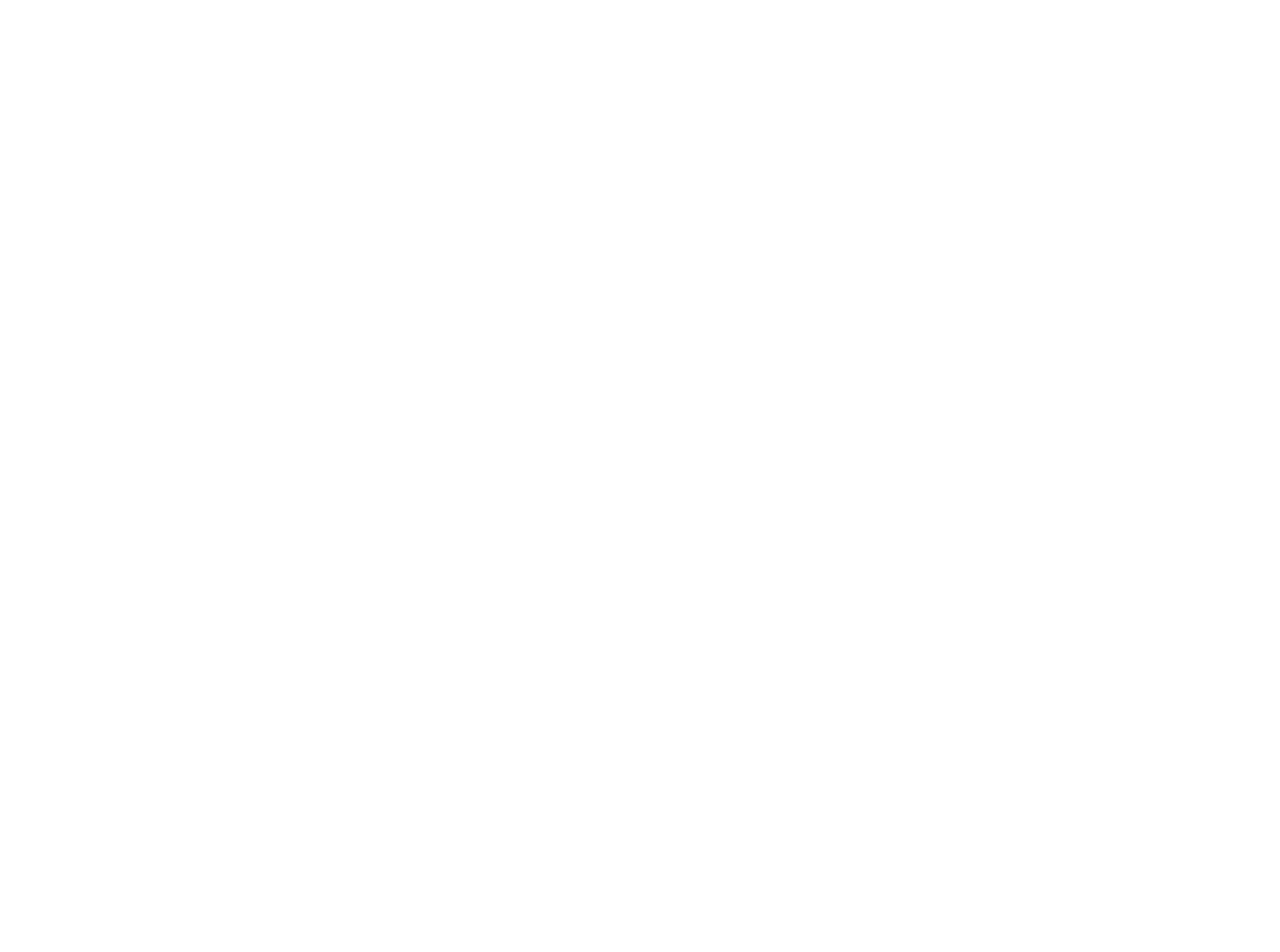
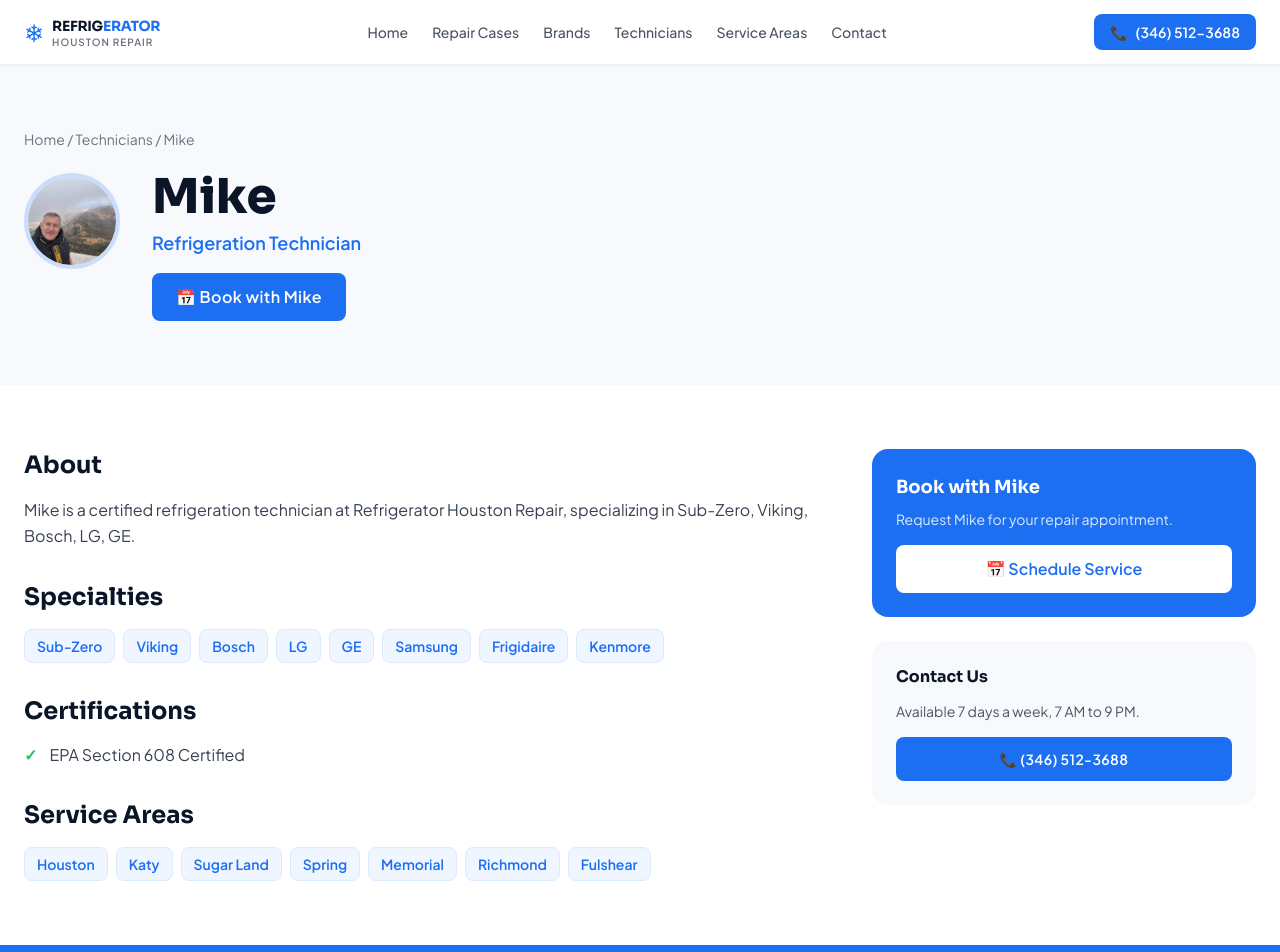
Before and after one commit to SerhiiTa/-refrigerator-houston-repair, a Next.js app: page /technicians/mike-t in a window 1280 px wide. Before the commit this address had no page. Shown: the top 952 px of the page. Before the commit the page ends 800 px from the top, so only its background shows below. Built offline with nearby package versions, Linux system fonts and the light colour scheme.

Commit message:
Add technician profile: Mike

```diff
--- /dev/null
+++ b/src/app/technicians/mike-t/page.tsx
@@ -0,0 +1,177 @@
+import type { Metadata } from 'next'
+import Link from 'next/link'
+import { repairCases } from '@/data/repairCases'
+import RepairCaseCard from '@/components/RepairCaseCard'
+import CTABanner from '@/components/CTABanner'
+
+const d = {
+  "slug": "mike-t",
+  "name": "Mike",
+  "firstName": "Mike",
+  "title": "Refrigeration Technician",
+  "bio": "Mike is a certified refrigeration technician at Refrigerator Houston Repair, specializing in Sub-Zero, Viking, Bosch, LG, GE.",
+  "specialties": [
+    "Sub-Zero",
+    "Viking",
+    "Bosch",
+    "LG",
+    "GE",
+    "Samsung",
+    "Frigidaire",
+    "Kenmore"
+  ],
+  "certifications": [
+    "EPA Section 608 Certified"
+  ],
+  "photo": "/images/technicians/mike-t.jpeg",
+  "areas": [
+    {
+      "slug": "houston",
+      "name": "Houston"
+    },
+    {
+      "slug": "katy",
+      "name": "Katy"
+    },
+    {
+      "slug": "sugar-land",
+      "name": "Sugar Land"
+    },
+    {
+      "slug": "spring",
+      "name": "Spring"
+    },
+    {
+      "slug": "memorial",
+      "name": "Memorial"
+    },
+    {
+      "slug": "richmond",
+      "name": "Richmond"
+    },
+    {
+      "slug": "fulshear",
+      "name": "Fulshear"
+    }
+  ],
+  "metaTitle": "Mike — Refrigeration Technician | Refrigerator Houston Repair",
+  "metaDescription": "Mike is a certified refrigeration technician at Refrigerator Houston Repair, specializing in Sub-Zero, Viking, Bosch, LG, GE."
+}
+
+export const metadata: Metadata = {
+  title: d.metaTitle,
+  description: d.metaDescription,
+}
+
+export default function MikeTechnicianPage() {
+  const cases = repairCases.filter(rc => rc.technicianSlug === d.slug)
+
+  return (
+    <>
+      <section className="bg-brand-gray py-16">
+        <div className="max-w-7xl mx-auto px-4 sm:px-6">
+          <div className="text-sm text-gray-500 mb-2">
+            <Link href="/" className="hover:text-brand-blue">Home</Link>
+            {' / '}
+            <Link href="/technicians" className="hover:text-brand-blue">Technicians</Link>
+            {' / '}
+            <span>{d.name}</span>
+          </div>
+          <div className="flex flex-col sm:flex-row items-start gap-8 mt-6">
+            <img
+              src={d.photo}
+              alt={d.name}
+              className="w-24 h-24 rounded-full object-cover border-4 border-brand-blue/20 flex-shrink-0"
+            />
+            <div>
+              <h1 className="font-display text-4xl md:text-5xl font-extrabold text-brand-dark mb-2">{d.name}</h1>
+              <p className="text-brand-blue font-semibold text-lg mb-4">{d.title}</p>
+              <a href={`/schedule?technician=${d.slug}`} className="btn-primary text-base px-6 py-3">
+                📅 Book with {d.firstName}
+              </a>
+            </div>
+          </div>
+        </div>
+      </section>
+
+      <section className="py-16 bg-white">
+        <div className="max-w-7xl mx-auto px-4 sm:px-6 grid md:grid-cols-3 gap-10">
+          <div className="md:col-span-2 space-y-8">
+            <div>
+              <h2 className="font-display text-2xl font-bold text-brand-dark mb-4">About</h2>
+              <p className="text-gray-700 leading-relaxed">{d.bio}</p>
+            </div>
+            {d.specialties.length > 0 && (
+              <div>
+                <h2 className="font-display text-2xl font-bold text-brand-dark mb-4">Specialties</h2>
+                <div className="flex flex-wrap gap-2">
+                  {d.specialties.map((s: string) => (
+                    <span key={s} className="bg-brand-light text-brand-blue text-sm font-semibold px-3 py-1.5 rounded-lg border border-blue-100">{s}</span>
+                  ))}
+                </div>
+              </div>
+            )}
+            {d.certifications.length > 0 && (
+              <div>
+                <h2 className="font-display text-2xl font-bold text-brand-dark mb-4">Certifications</h2>
+                <ul className="space-y-2">
+                  {d.certifications.map((c: string) => (
+                    <li key={c} className="flex items-center gap-3 text-gray-700">
+                      <span className="text-green-500 font-bold">&#10003;</span>{c}
+                    </li>
+                  ))}
+                </ul>
+              </div>
+            )}
+            {d.areas && (
+              <div>
+                <h2 className="font-display text-2xl font-bold text-brand-dark mb-4">Service Areas</h2>
+                {Array.isArray(d.areas) && d.areas.length === 0 ? (
+                  <p className="text-gray-700">All Houston and surrounding areas</p>
+                ) : (
+                  <div className="flex flex-wrap gap-2">
+                    {(d.areas as Array<{slug: string, name: string}>).map((a) => (
+                      <a key={a.slug} href={`/service-areas/${a.slug}`} className="bg-brand-light text-brand-blue text-sm font-semibold px-3 py-1.5 rounded-lg border border-blue-100 hover:bg-blue-100 transition-colors">
+                        {a.name}
+                      </a>
+                    ))}
+                  </div>
+                )}
+              </div>
+            )}
+          </div>
+          <div className="space-y-6">
+            <div className="bg-brand-blue rounded-2xl p-6 text-white">
+              <h3 className="font-display font-bold text-lg mb-2">Book with {d.firstName}</h3>
+              <p className="text-blue-100 text-sm mb-4">Request {d.firstName} for your repair appointment.</p>
+              <a href={`/schedule?technician=${d.slug}`} className="block text-center bg-white text-brand-blue font-bold py-3 rounded-lg hover:bg-blue-50 transition-colors">
+                📅 Schedule Service
+              </a>
+            </div>
+            <div className="bg-brand-gray rounded-2xl p-6">
+              <h3 className="font-display font-bold text-brand-dark mb-3">Contact Us</h3>
+              <p className="text-gray-600 text-sm mb-4">Available 7 days a week, 7 AM to 9 PM.</p>
+              <a href="tel:+13465123688" className="btn-primary w-full justify-center text-sm">📞 (346) 512-3688</a>
+            </div>
+          </div>
+        </div>
+      </section>
+
+      {cases.length > 0 && (
+        <section className="py-16 bg-brand-gray">
+          <div className="max-w-7xl mx-auto px-4 sm:px-6">
+            <h2 className="font-display text-2xl font-bold text-brand-dark mb-8">Recent Work by {d.name}</h2>
+            <div className="grid grid-cols-1 sm:grid-cols-2 lg:grid-cols-3 gap-6">
+              {cases.map(rc => (<RepairCaseCard key={rc.slug} rc={rc} />))}
+            </div>
+          </div>
+        </section>
+      )}
+
+      <CTABanner
+        title={`Schedule a Repair with ${d.name}`}
+        subtitle="Fast response, same-day service available throughout Houston."
+      />
+    </>
+  )
+}
--- a/src/data/technicians.ts
+++ b/src/data/technicians.ts
@@ -71,4 +71,33 @@
       'pasadena',
     ],
   },
+  {
+    slug: 'mike-t',
+    name: 'Mike',
+    title: 'Refrigeration Technician',
+    bio: 'Mike is a certified refrigeration technician at Refrigerator Houston Repair, specializing in Sub-Zero, Viking, Bosch, LG, GE.',
+    specialties: [
+      'Sub-Zero',
+      'Viking',
+      'Bosch',
+      'LG',
+      'GE',
+      'Samsung',
+      'Frigidaire',
+      'Kenmore',
+    ],
+    certifications: [
+      'EPA Section 608 Certified',
+    ],
+    photo: '/images/technicians/mike-t.jpeg',
+    areas: [
+      'houston',
+      'katy',
+      'sugar-land',
+      'spring',
+      'memorial',
+      'richmond',
+      'fulshear',
+    ],
+  },
 ]
```
Also changed, not shown: public/images/technicians/mike-t.jpeg (added).
